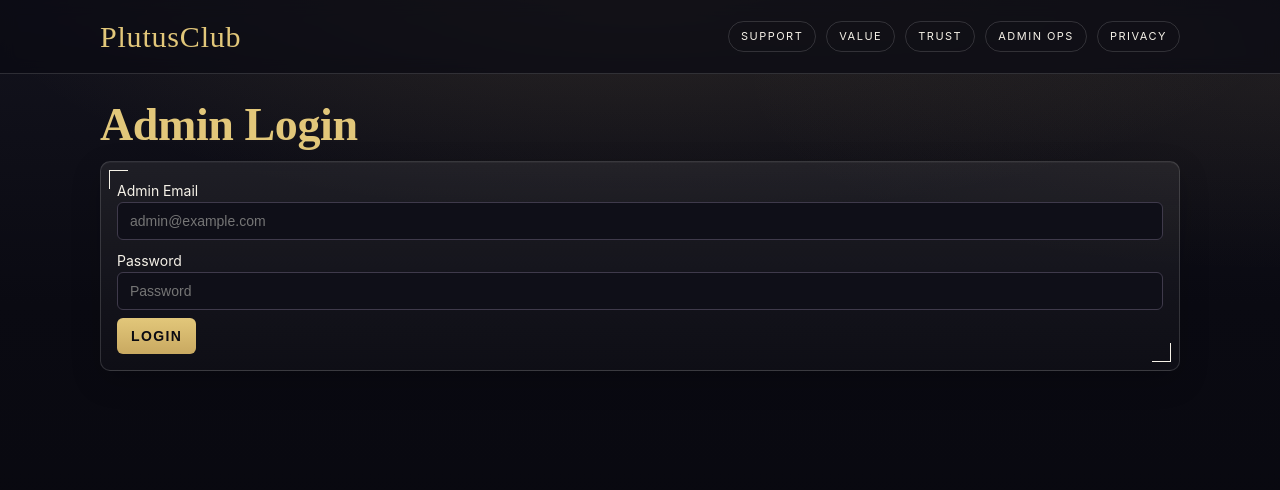
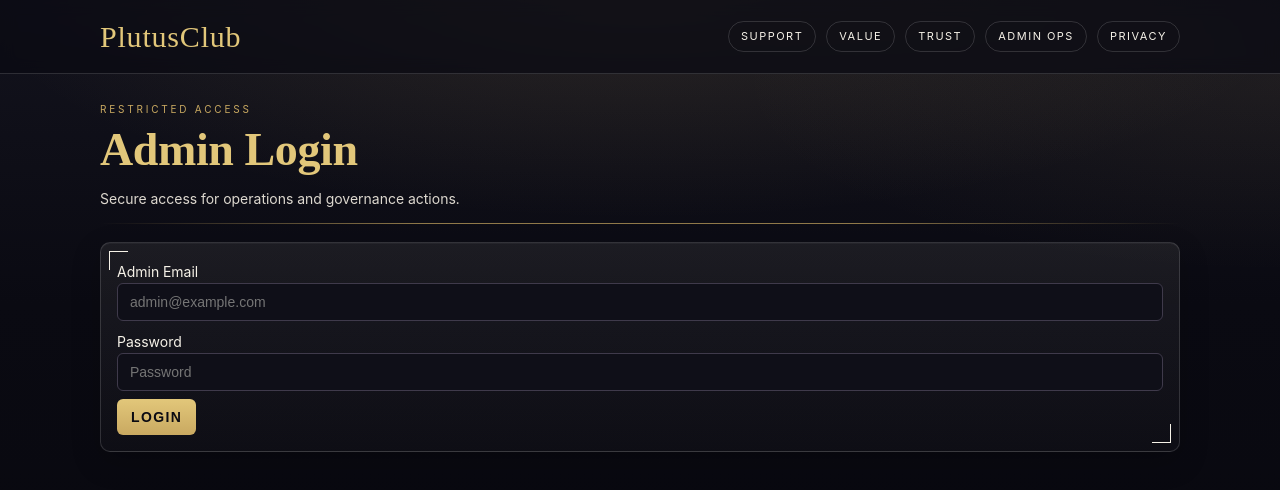
Before and after one commit to Teamtrue/luxury-members, a Next.js app in the folder luxury-members-next/: page /admin/login in a window 1280 px wide. Shown: the top 490 px of the page. Built offline with nearby package versions, Linux system fonts and the light colour scheme.

Commit message:
Add premium hero framing to admin login page

```diff
--- a/luxury-members-next/app/admin/login/page.tsx
+++ b/luxury-members-next/app/admin/login/page.tsx
@@ -1,7 +1,11 @@
 export default function AdminLoginPage() {
   return (
     <>
+      <div className="hero-eyebrow">Restricted Access</div>
       <h1>Admin Login</h1>
+      <p>Secure access for operations and governance actions.</p>
+      <div className="hairline" />
+
       <section>
         <form method="post" action="/api/auth/login" aria-label="Admin login form">
           <label htmlFor="email">Admin Email</label>
```
